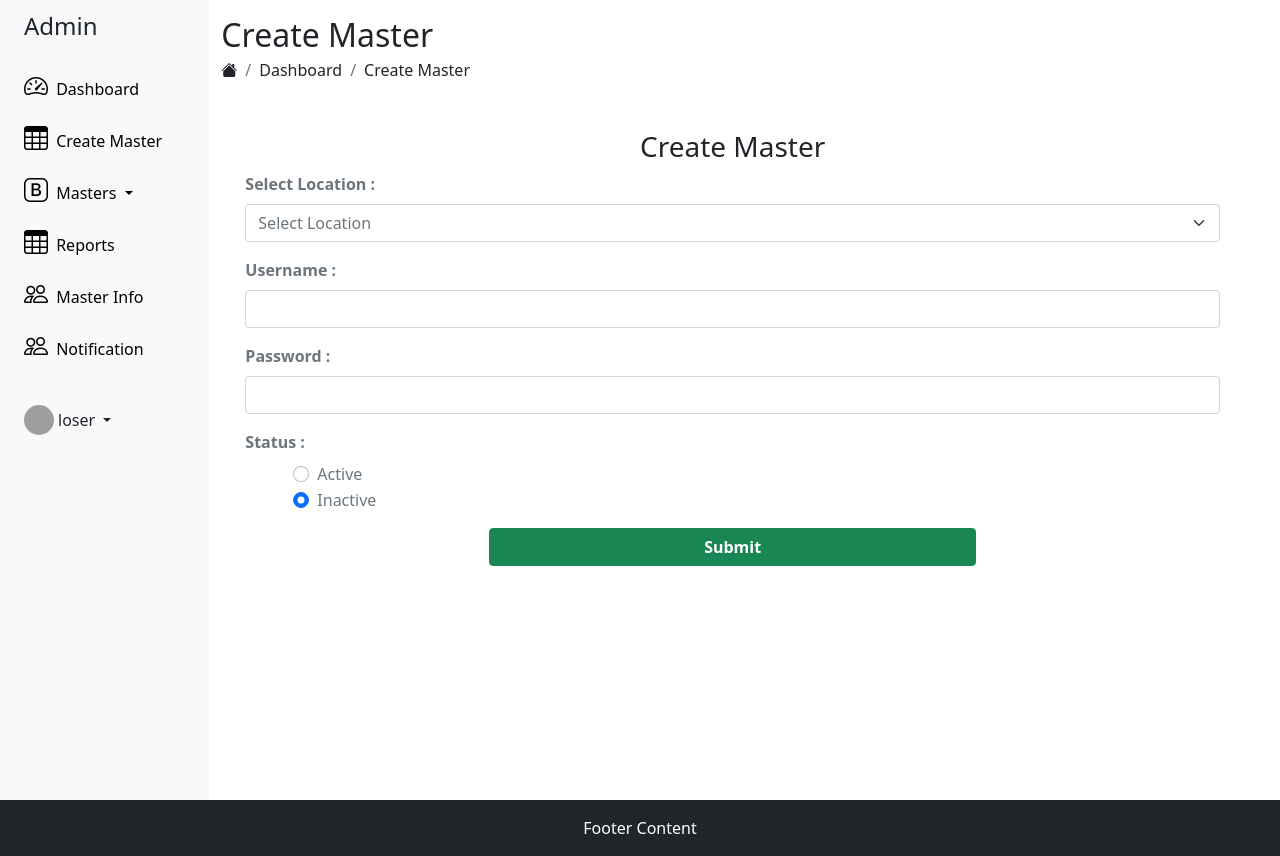
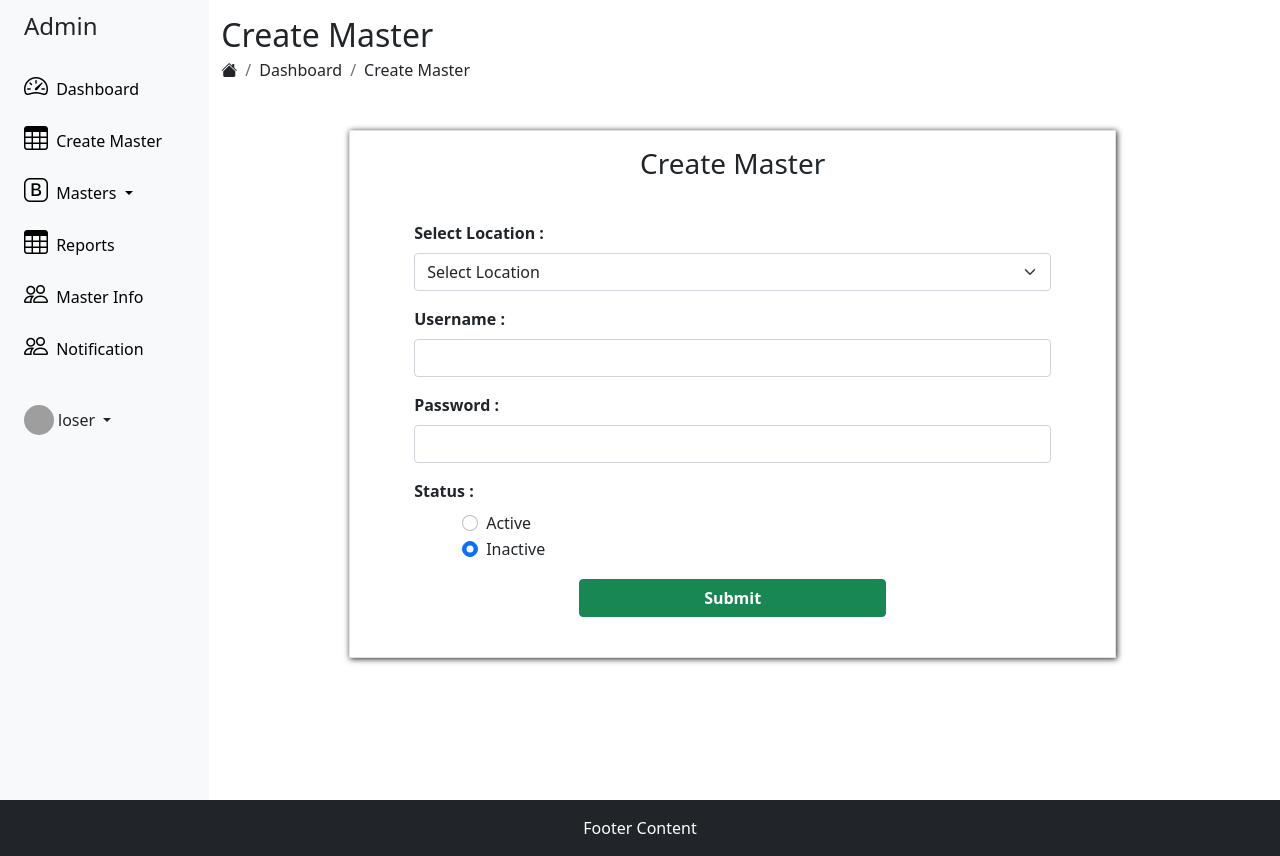
Before and after one commit to namratayevale/Fess-Collection-System, a Django app: page /create_master/ in a window 1280 px wide. Shown: the part 61-917 px from the top of the page. Run offline with Django 5.2, Linux system fonts and the light colour scheme; data comes from the database, SQL or seed files in the repository; both versions use the stored data as it was after the commit; some libraries are stand-ins or nearby versions; grey boxes are pictures that could not be loaded.

Commit message:
Saved Data

```diff
--- a/Application/views.py
+++ b/Application/views.py
@@ -792,7 +792,19 @@ def head_dashboard(request):
     return render(request,'head/headDashboard/dashboard.html')
 
 def create_master(request):
-    return render(request,'head/headForm/head.html')
+    createLocation = Location_Master.objects.filter(status='active')
+    if request.method == 'POST':
+        location_id = request.POST.get('location')
+        username = request.POST.get('username')
+        password = request.POST.get('password')
+        status = request.POST.get('status')
+        location = Location_Master.objects.get(id=location_id)
+        profile = UserProfile.objects.create(username=username,password=password,location_id=location,status=status)
+        profile.save()
+        return redirect('locationlist')
+    else:
+        location = Location_Master.objects.all()
+        return render(request,'head/headForm/head.html', {'location':createLocation})
 
 def head(request):
     return render(request, 'head/headForm/head.html')
--- a/templates/head/headForm/head.html
+++ b/templates/head/headForm/head.html
@@ -3,58 +3,56 @@
 {% load static %}
 
 {% block content %}
-
   <div aria-label="breadcrumb">
     <h6 class="font-weight-bolder mb-0 fs-2">Create Master</h6>
     <ol class="breadcrumb bg-transparent mb-0 pb-0 pt-1 px-0 me-sm-6 me-5">
-
-      <li class="breadcrumb-item text-sm"><a class="opacity-5 text-dark"
-          href="javascript:;"><i class="bi bi-house-fill"></i></a>
+      <li class="breadcrumb-item text-sm">
+        <a class="opacity-5 text-dark" href="javascript:;"><i class="bi bi-house-fill"></i></a>
       </li>
 
-      <li class="breadcrumb-item text-sm text-dark active" aria-current="page"><a href="{% url 'head_dashboard' %}"  class="text-decoration-none text-dark">Dashboard</a></li>
+      <li class="breadcrumb-item text-sm text-dark active" aria-current="page">
+        <a href="{% url 'head_dashboard' %}" class="text-decoration-none text-dark">Dashboard</a>
+      </li>
       <li class="breadcrumb-item text-sm text-dark active" aria-current="page">Create Master</li>
-
     </ol>
   </div>
 
-
-    <div class="container mt-5">
-        <form>
-            <h3 class=" text-center">Create Master</h3>
-            <div class=" mb-3">
-            <label for="Category" class="form-label fw-bold text-secondary">Select Location : </label>
-            <select class="form-select text-secondary" aria-label="Default select example">
+  <div class="container border mt-5 p-3 w-75" style="box-shadow: 1px 1px 6px;">
+    <div class="container">
+      <h3 class="text-center">Create Master</h3>
+      <div class="mt-3 d-flex justify-content-center">
+        <div class="col-lg-12 col-sm-6 p-4">
+          <form method="post" class="row">
+            {% csrf_token %}
+            <div class="mb-3">
+              <label for="Category" class="form-label fw-bold">Select Location :</label>
+              <select class="form-select" aria-label="Default select example" name="location">
                 <option selected>Select Location</option>
-                <option value="1">One</option>
-                <option value="2">Two</option>
-                <option value="3">Three</option>
+                {% for loc in location %}
+                  <option value="{{ loc.id }}" name='location'>{{ loc.location }}</option>
+                {% endfor %}
               </select>
             </div>
 
             <div class="mb-3">
-                <label for="Username" class="form-label fw-bold text-secondary">Username : </label>
-                <input type="text" class="form-control" id="Username" aria-describedby="TextHelp" required>
+              <label for="Username" class="form-label fw-bold">Username :</label>
+              <input type="text" class="form-control" id="Username" aria-describedby="TextHelp" required />
             </div>
 
             <div class="mb-3">
-                <label for="Password" class="form-label fw-bold text-secondary">Password : </label>
-                <input type="password" class="form-control" id="Password" aria-describedby="TextHelp" required>
+              <label for="Password" class="form-label fw-bold">Password :</label>
+              <input type="password" class="form-control" id="Password" aria-describedby="TextHelp" required />
             </div>
 
             <div>
-                <label for="Status" class="form-label fw-bold text-secondary">Status : </label>
+              <label for="Status" class="form-label fw-bold">Status :</label>
               <div class="form-check ms-5">
-                    <input class="form-check-input" type="radio" name="flexRadioDefault" id="flexRadioDefault1">
-                    <label class="form-check-label text-secondary" for="flexRadioDefault1">
-                      Active
-                    </label>
+                <input class="form-check-input" type="radio" name="flexRadioDefault" id="flexRadioDefault1" />
+                <label class="form-check-label" for="flexRadioDefault1">Active</label>
               </div>
               <div class="form-check ms-5">
-                    <input class="form-check-input" type="radio" name="flexRadioDefault" id="flexRadioDefault2" checked>
-                    <label class="form-check-label text-secondary" for="flexRadioDefault2">
-                      Inactive
-                    </label>
+                <input class="form-check-input" type="radio" name="flexRadioDefault" id="flexRadioDefault2" checked />
+                <label class="form-check-label" for="flexRadioDefault2">Inactive</label>
               </div>
             </div>
             <div class="d-grid gap-2 col-6 mx-auto mt-3">
@@ -62,7 +60,7 @@
             </div>
           </form>
         </div>
-
-
-
+      </div>
+    </div>
+  </div>
 {% endblock %}
```
Also changed, not shown: Application/models.py (+12 -0 lines), Application/migrations/0018_customuser.py (added), Application/migrations/0019_rename_customuser_user.py (added), Application/migrations/0020_rename_user_customuser.py (added), Application/migrations/0021_userprofile_delete_customuser.py (added), Application/migrations/0022_delete_userprofile.py (added), Application/migrations/0023_userprofile.py (added), Fees_collection/settings.py (line endings or trailing spaces), db.sqlite3. Lines whose indentation alone changed are shown as unchanged.
